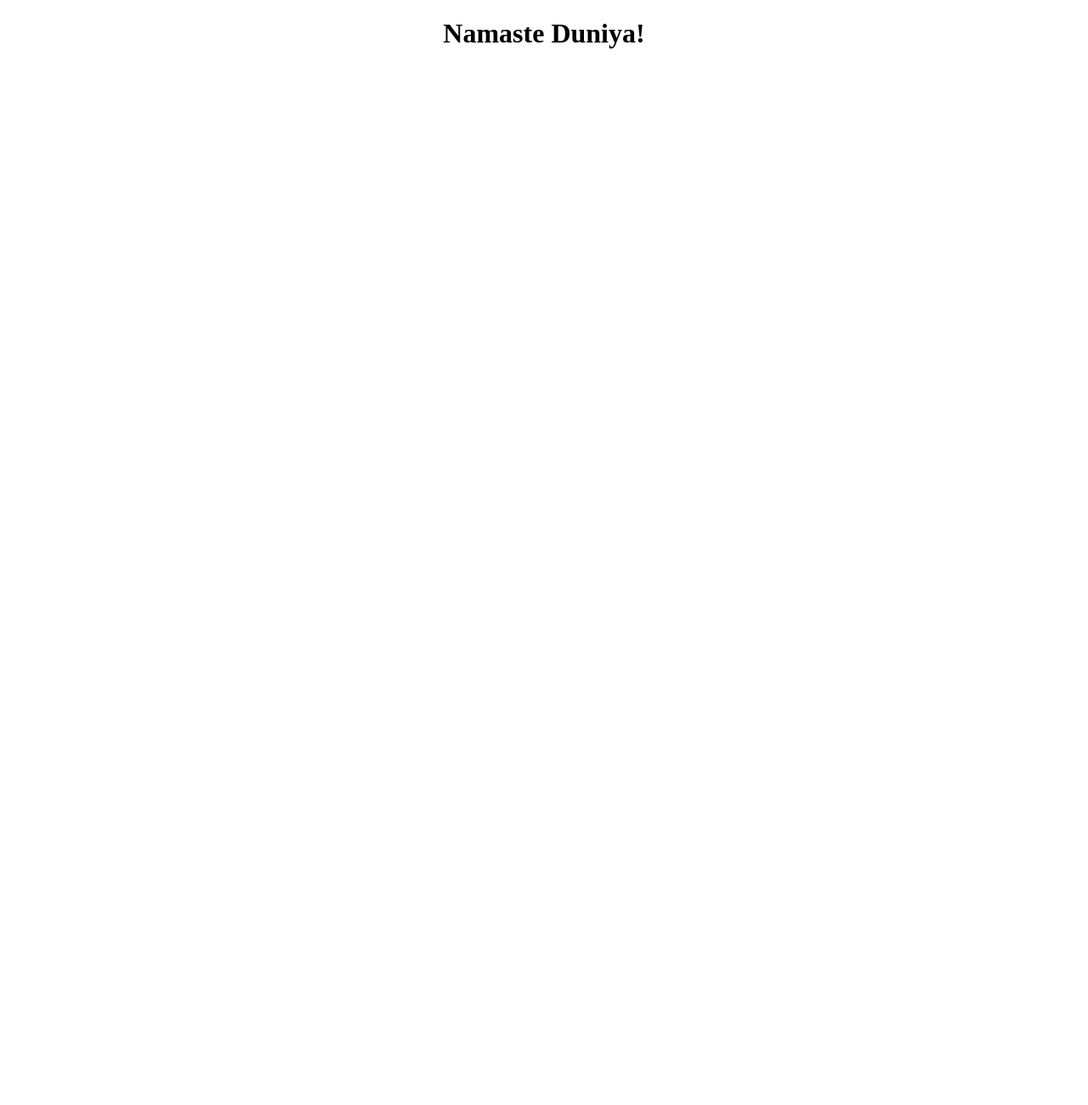
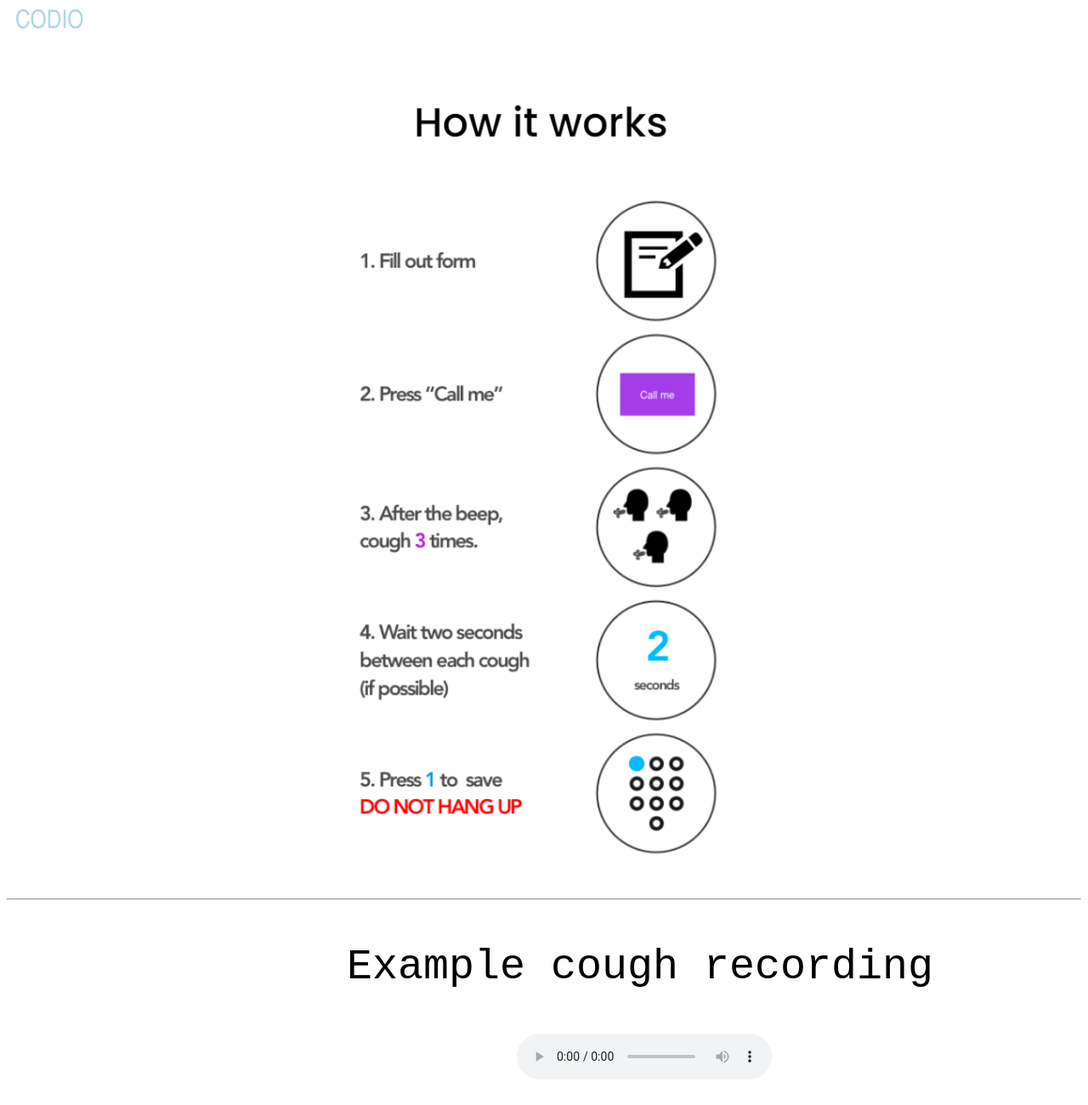
Before and after one commit to Abhinavsinghnegi/Codio, a plain HTML site: page sample.html in a window 1280 px wide. Shown: the whole page at 85% size. Before the commit the page ends 800 px from the top, so only its background shows below. Drawn offline with Linux system fonts and the light colour scheme.

Commit message:
commit on master

```diff
--- a/sample.html
+++ b/sample.html
@@ -7,8 +7,14 @@
     <title>Codio</title>
      <!-- Title logo (on the tab) -->
      <link rel="icon" href="logo/arrows-move.svg">
+     <link rel="stylesheet" href="style.css">
 </head>
 <body>
-    <h1 style="text-align: center;">Namaste Duniya!</h1>
+    <a href="/index.html" class="home">CODIO</a><br><br><br><br><br>
+    <img class="how-it-works" src="how_it_works.png" alt=""><br><br><hr>
+    <p class="h">Example cough recording</p>
+    <audio controls class="audio">
+        <source src="/mixkit-sick-woman-coughing-2218.wav">
+    </audio><br><br>
 </body>
 </html>
--- a/style.css
+++ b/style.css
@@ -273,3 +273,32 @@ img {vertical-align: middle;}
 	background: #7dabdb;
     transition: all 2s ease-in-out;
 }
+
+/* How it works */
+.home{
+  text-decoration: none;
+  color: lightblue;
+  font-size: 30px;
+  font-family:  'Arial Narrow', Arial, sans-serif;
+  margin-left: 10px;
+}
+
+.how-it-works{
+  display: block;
+  margin-left: 100px;
+  margin-right: 0;
+  width: 90%;
+}
+
+.h{
+  display: flex;
+  padding: 0;
+  margin-left: 400px;
+  font-size: 50px;
+  font-family: 'Courier New', Courier, monospace;
+}
+
+.audio{
+  display: flex;
+  margin-left: 600px;
+}
```
Also changed, not shown: index.html (+1 -1 lines), how_it_works.png (added), 1 other file.
